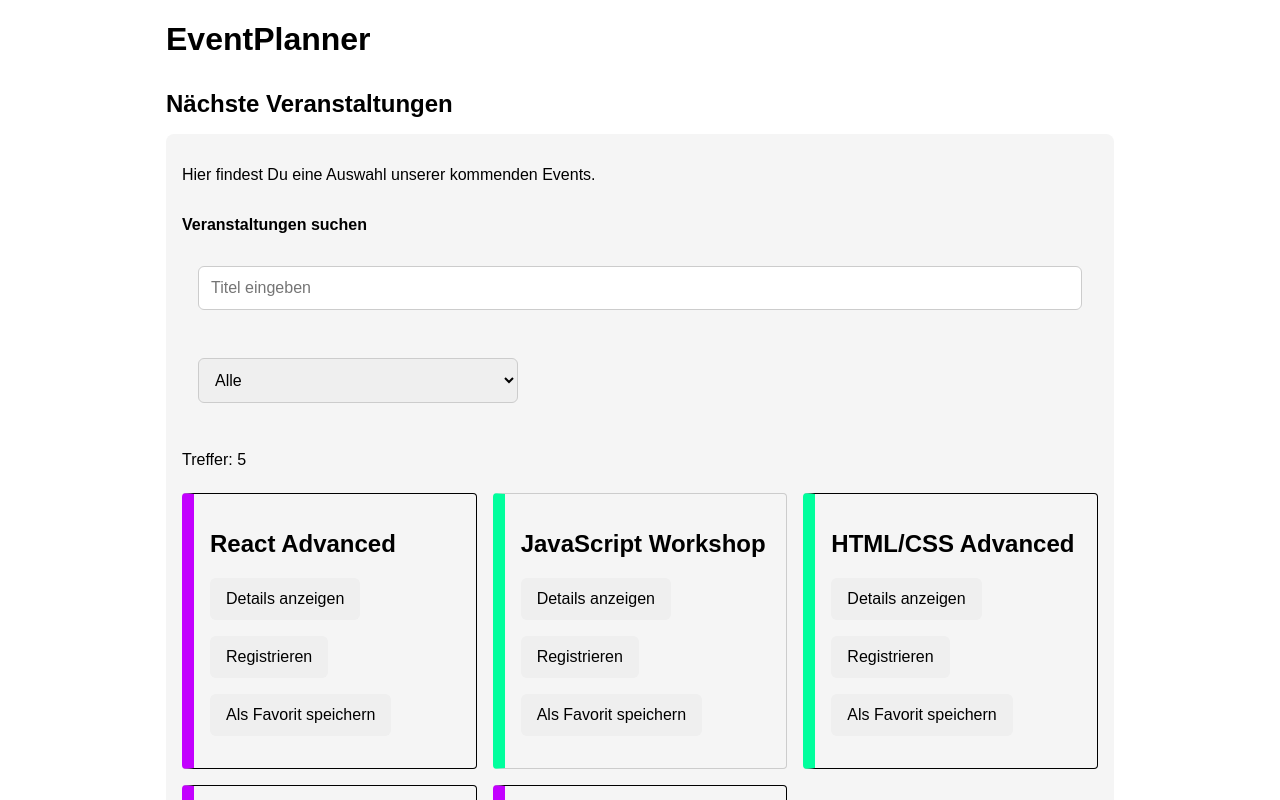
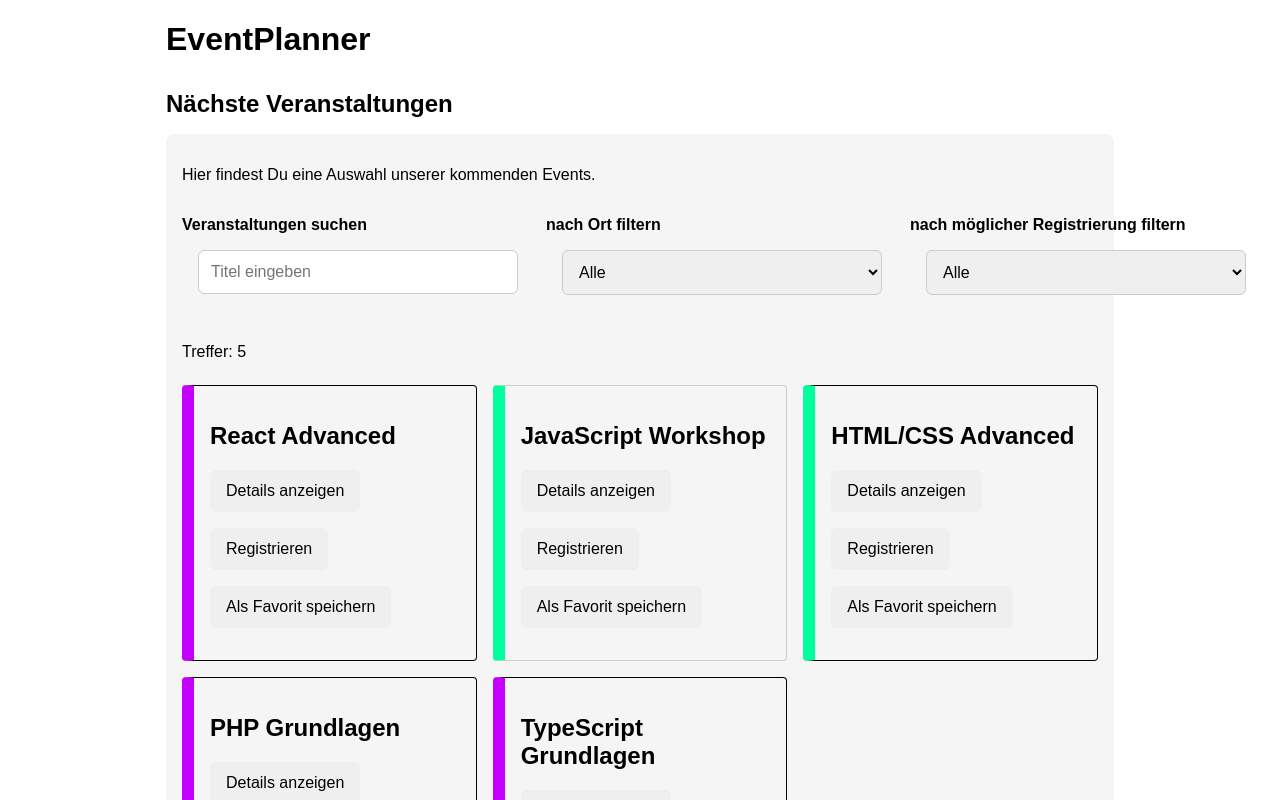
Before and after one commit to jaderbass/eventplanner, a React (Vite) app: page / in a window 1280 px wide. Shown: the top 800 px of the page. Built offline with nearby package versions, Linux system fonts and the light colour scheme.

Commit message:
feat: styling on search-block and badges

```diff
--- a/src/components/DeleteStorage.jsx
+++ b/src/components/DeleteStorage.jsx
@@ -1,5 +1,3 @@
-import { useEffect } from "react";
-
 export default function DeleteStorage(
   { setRegistrations }
 ) {
--- a/src/components/EventCard.jsx
+++ b/src/components/EventCard.jsx
@@ -43,9 +43,11 @@ export default function EventCard({
         ${favorite ? "favorite" : ""}`}
     >
       <h2>{title}
+        {" "}
         {eventRegistrations.length !== 0 && (
-          <sup className="badge text-bg-danger">{eventRegistrations.length}</sup>
+          <sup className="badge text-bg-danger rounded-circle">{eventRegistrations.length}</sup>
         )}
+        {" "}
         {favorite && (<sup className="badge text-bg-success">Favorit</sup>)}
       </h2>
       {showDetails && (
--- a/src/components/EventList.jsx
+++ b/src/components/EventList.jsx
@@ -11,6 +11,7 @@ export default function EventList(
 ) {
   const [searchTerm, setSearchTerm] = useState("");
   const [eventType, setEventType] = useState("all");
+  const [registrationType, setRegistrationType] = useState("all");
 
   console.log(searchTerm);
 
@@ -31,7 +32,14 @@ export default function EventList(
         (eventType === "onsite" &&
           !event.online)
 
-      return matchesSearch && matchesType;
+      const matchesRegistration =
+        registrationType === "all" ||
+        (registrationType === "regOpen" &&
+          event.registrationOpen) ||
+        (registrationType === "regClosed" &&
+          !event.registrationOpen)
+
+      return matchesSearch && matchesType && matchesRegistration;
     });
 
 
@@ -42,6 +50,8 @@ export default function EventList(
         setSearchTerm={setSearchTerm}
         eventType={eventType}
         setEventType={setEventType}
+        registrationType={registrationType}
+        setRegistrationType={setRegistrationType}
       />
 
       <p>Treffer: {filteredEvents.length}</p>
--- a/src/components/Search.jsx
+++ b/src/components/Search.jsx
@@ -2,15 +2,18 @@ export default function Search({
   searchTerm,
   setSearchTerm,
   eventType,
-  setEventType
+  setEventType,
+  registrationType,
+  setRegistrationType
 }) {
   console.log(searchTerm);
   return (
-    <form className="search-form" action="#" method="get">
-      <label htmlFor="search">Veranstaltungen suchen</label>
+    <form className="search-form">
       {/* Leere Elemente müssen wie bei XML mit einem /> geschlossen werden */}
       {/* Manche Attribute heißen anders, z.B. class => className */}
       <div className="search-row">
+        <div>
+          <label htmlFor="search">Veranstaltungen suchen</label>
           <input
             className="form-control"
             type="search"
@@ -23,7 +26,10 @@ export default function Search({
           />
         </div>
 
+        <div>
+          <label htmlFor="eventType">nach Ort filtern</label>
           <select
+            id="eventType"
             value={eventType}
             onChange={event =>
               setEventType(event.target.value)}
@@ -32,8 +38,23 @@ export default function Search({
             <option value="online">Online</option>
             <option value="onsite">Vor Ort</option>
           </select>
+        </div>
 
+        <div>
+          <label htmlFor="registrationType">nach möglicher Registrierung filtern</label>
+          <select
+            id="registrationType"
+            value={registrationType}
+            onChange={event =>
+              setRegistrationType(event.target.value)}
+          >
+            <option value="all">Alle</option>
+            <option value="regOpen">Registrierung möglich</option>
+            <option value="regClosed">Registrierung geschlossen</option>
+          </select>
+        </div>
 
+      </div>
     </form >
   );
 }
--- a/src/style.css
+++ b/src/style.css
@@ -67,6 +67,10 @@ body {
   }
 }
 
+.rounded-circle {
+  border-radius: 50% !important;
+}
+
 .badge {
   --bs-badge-padding-x: 0.65em;
   --bs-badge-padding-y: 0.35em;
@@ -125,9 +129,7 @@ form {
 
 label {
   font-weight: 600;
-  display: inline-block;
-  margin-right: 1rem;
-  width: 12rem;
+  display: block;
 }
 
 input,
@@ -181,14 +183,18 @@ button {
 .search-row {
   display: flex;
   gap: 0.75rem;
-}
 
-.search-row input {
-  flex: 1;
-}
+  &>div {
+    flex: 1;
+  }
 
-.search-row button {
-  flex: 0 0 auto;
+  &>input {
+    flex: 1;
+  }
+
+  &>button {
+    flex: 0 0 auto;
+  }
 }
 
 /* ? === Registration List === */
```
Lines whose indentation alone changed are shown as unchanged.
